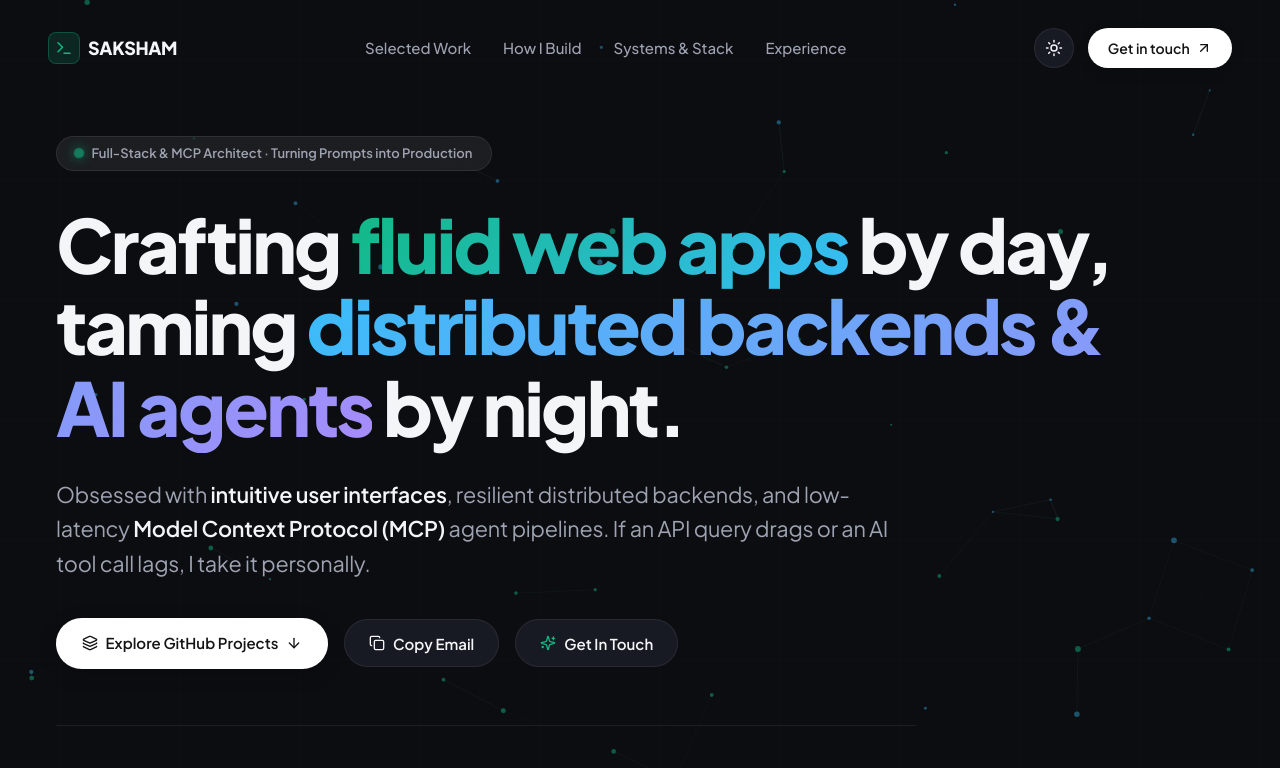
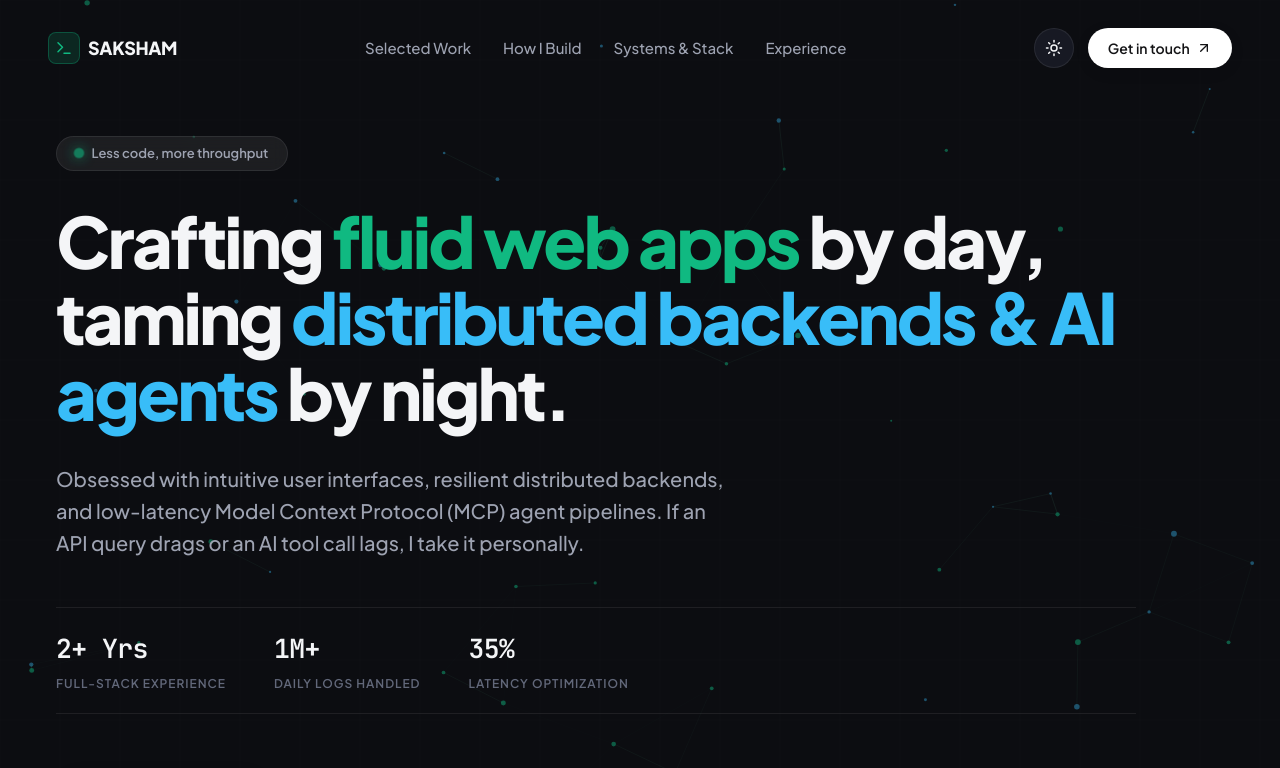
Before and after one commit to Saksham1411/my-portfolio, a React (Vite) app: page / in a window 1280 px wide. Shown: the top 768 px of the page. Built offline with nearby package versions, Linux system fonts and the light colour scheme.

Commit message:
feat: update update update

```diff
--- a/src/components/Footer.tsx
+++ b/src/components/Footer.tsx
@@ -202,7 +202,7 @@ export const Footer: React.FC = () => {
           <RightLinks>
             <TimePill>
               <Clock size={13} color="#10B981" />
-              <span>Fazilka, India (IST): {indiaTime || 'Loading...'}</span>
+              <span>Gurugram, India (IST): {indiaTime || 'Loading...'}</span>
             </TimePill>
 
             <SocialRow>
--- a/src/components/Hero.tsx
+++ b/src/components/Hero.tsx
@@ -1,8 +1,8 @@
-import React, { useState } from 'react';
+import React, { useState, useEffect } from 'react';
 import styled, { keyframes } from 'styled-components';
 import { RESUME_DATA } from '../data/resumeData';
 import { HeroCanvas } from './HeroCanvas';
-import { ArrowDown, Copy, Check, Sparkles, Layers } from 'lucide-react';
+import { ArrowDown, Copy, Check, Sparkles } from 'lucide-react';
 
 const slideUp = keyframes`
   0% {
@@ -25,6 +25,29 @@ const pulse = keyframes`
     opacity: 0.6;
   }
 `;
+
+const pillFadeIn = keyframes`
+  0% {
+    opacity: 0;
+    transform: translateY(4px);
+  }
+  100% {
+    opacity: 1;
+    transform: translateY(0);
+  }
+`;
+
+const PUNCHY_PHRASES = [
+  'Latency is my personal enemy',
+  '99.99% uptime · 100% intentional',
+  'Scaled to millions, tuned for milliseconds',
+  'Breaking monoliths · Slashing cloud bills',
+  'Tested in production · Survived with style',
+  'Less code, more throughput',
+  'Built to scale, engineered to flex',
+  'Zero downtime, zero excuses',
+  'Turning complex distributed chaos into clean APIs',
+];
 
 const HeroSection = styled.section`
   position: relative;
@@ -81,152 +104,160 @@ const StatusDot = styled.span`
   animation: ${pulse} 2s infinite ease-in-out;
 `;
 
+const DynamicPillText = styled.span`
+  display: inline-block;
+  animation: ${pillFadeIn} 0.45s cubic-bezier(0.16, 1, 0.3, 1);
+`;
+
 const TitleClip = styled.div`
   overflow: hidden;
-  margin-bottom: 0.4rem;
 `;
 
 const HeroHed = styled.h1`
-  font-size: clamp(1.85rem, 5.8vw, 4.8rem);
-  font-weight: 800;
-  line-height: 1.1;
-  letter-spacing: -0.035em;
+  font-size: clamp(2.4rem, 5.5vw, 4.75rem);
+  font-weight: 900;
+  letter-spacing: -0.04em;
+  line-height: 1.08;
   color: ${({ theme }) => theme.textPrimary};
   margin-bottom: 1.5rem;
-  overflow-wrap: break-word;
-  word-break: break-word;
 
   .word-inner {
     display: inline-block;
-    animation: ${slideUp} 0.85s cubic-bezier(0.16, 1, 0.3, 1) forwards;
+    animation: ${slideUp} 0.9s cubic-bezier(0.16, 1, 0.3, 1) both;
   }
 
   .accent-highlight {
-    background: linear-gradient(135deg, ${({ theme }) => theme.accentEmerald}, ${({ theme }) => theme.accentCyan});
-    -webkit-background-clip: text;
-    -webkit-text-fill-color: transparent;
+    color: ${({ theme }) => theme.accentEmerald};
   }
 
   .accent-highlight-alt {
-    background: linear-gradient(135deg, ${({ theme }) => theme.accentCyan}, ${({ theme }) => theme.accentViolet});
-    -webkit-background-clip: text;
-    -webkit-text-fill-color: transparent;
+    color: ${({ theme }) => theme.accentCyan};
+  }
+
+  @media (min-width: 768px) {
+    margin-bottom: 2rem;
   }
 `;
 
-const HeroSub = styled.p`
-  font-size: clamp(0.95rem, 2.2vw, 1.35rem);
+const SubText = styled.p`
+  font-size: clamp(1rem, 2vw, 1.25rem);
   line-height: 1.6;
   color: ${({ theme }) => theme.textSecondary};
-  max-width: 860px;
+  max-width: 680px;
   margin-bottom: 2.25rem;
-  letter-spacing: -0.01em;
+  font-weight: 450;
 
-  strong {
+  @media (min-width: 768px) {
+    margin-bottom: 3rem;
+  }
+`;
+
+const ProofStrip = styled.div`
+  display: flex;
+  flex-wrap: wrap;
+  gap: 1.25rem 2.25rem;
+  margin-bottom: 2.5rem;
+  padding: 1.25rem 0;
+  border-top: 1px solid ${({ theme }) => theme.borderSubtle};
+  border-bottom: 1px solid ${({ theme }) => theme.borderSubtle};
+
+  @media (min-width: 768px) {
+    margin-bottom: 3.5rem;
+    gap: 2rem 3rem;
+  }
+`;
+
+const ProofItem = styled.div`
+  display: flex;
+  flex-direction: column;
+  gap: 0.25rem;
+`;
+
+const ProofValue = styled.span`
+  font-family: 'JetBrains Mono', monospace;
+  font-size: clamp(1.25rem, 2.5vw, 1.65rem);
+  font-weight: 800;
   color: ${({ theme }) => theme.textPrimary};
+  letter-spacing: -0.02em;
+`;
+
+const ProofLabel = styled.span`
+  font-size: 0.75rem;
   font-weight: 600;
-  }
+  text-transform: uppercase;
+  letter-spacing: 0.08em;
+  color: ${({ theme }) => theme.textMuted};
 `;
 
 const ActionRow = styled.div`
   display: flex;
-  flex-direction: column;
-  gap: 0.75rem;
-  margin-bottom: 2.75rem;
-
-  @media (min-width: 540px) {
-    flex-direction: row;
   flex-wrap: wrap;
   align-items: center;
   gap: 1rem;
-    margin-bottom: 3.5rem;
-  }
 `;
 
 const PrimaryButton = styled.a`
   display: inline-flex;
   align-items: center;
-  justify-content: center;
-  gap: 0.5rem;
-  padding: 0.85rem 1.6rem;
+  gap: 0.6rem;
+  padding: 0.85rem 1.65rem;
   border-radius: 999px;
-  font-size: 0.9375rem;
-  font-weight: 600;
-  background: ${({ theme }) => (theme.mode === 'dark' ? '#FFFFFF' : '#141416')};
-  color: ${({ theme }) => (theme.mode === 'dark' ? '#141416' : '#FFFFFF')};
+  background: ${({ theme }) => (theme.mode === 'dark' ? '#FFFFFF' : '#0B0C10')};
+  color: ${({ theme }) => (theme.mode === 'dark' ? '#08090D' : '#FFFFFF')};
+  font-weight: 700;
+  font-size: 0.875rem;
+  letter-spacing: -0.01em;
+  text-decoration: none;
+  box-shadow: 0 4px 14px rgba(0, 0, 0, 0.15);
   transition: all 0.25s cubic-bezier(0.16, 1, 0.3, 1);
-  box-shadow: 0 6px 20px rgba(0, 0, 0, 0.15);
-  width: 100%;
-
-  @media (min-width: 540px) {
-    width: auto;
-  }
 
   &:hover {
     transform: translateY(-2px);
-    box-shadow: 0 10px 28px rgba(0, 0, 0, 0.25);
+    box-shadow: 0 8px 24px rgba(0, 0, 0, 0.25);
   }
 `;
 
 const SecondaryButton = styled.button`
   display: inline-flex;
   align-items: center;
-  justify-content: center;
-  gap: 0.5rem;
-  padding: 0.85rem 1.5rem;
+  gap: 0.6rem;
+  padding: 0.85rem 1.4rem;
   border-radius: 999px;
-  font-size: 0.9375rem;
-  font-weight: 600;
   background: ${({ theme }) => theme.bgCard};
   border: 1px solid ${({ theme }) => theme.borderSubtle};
   color: ${({ theme }) => theme.textPrimary};
-  transition: all 0.25s ease;
-  width: 100%;
+  font-weight: 600;
+  font-size: 0.875rem;
+  letter-spacing: -0.01em;
+  cursor: pointer;
+  transition: all 0.25s cubic-bezier(0.16, 1, 0.3, 1);
 
-  @media (min-width: 540px) {
-    width: auto;
+  &:hover {
+    border-color: ${({ theme }) => theme.borderHover};
+    transform: translateY(-2px);
   }
+`;
+
+const EmailCopyBadge = styled.button<{ $copied: boolean }>`
+  display: inline-flex;
+  align-items: center;
+  gap: 0.45rem;
+  padding: 0.85rem 1.25rem;
+  border-radius: 999px;
+  background: transparent;
+  border: 1px solid
+    ${({ $copied, theme }) => ($copied ? theme.accentEmerald : theme.borderSubtle)};
+  color: ${({ $copied, theme }) => ($copied ? theme.accentEmerald : theme.textSecondary)};
+  font-family: 'JetBrains Mono', monospace;
+  font-size: 0.78rem;
+  font-weight: 500;
+  cursor: pointer;
+  transition: all 0.2s ease;
 
   &:hover {
     border-color: ${({ theme }) => theme.accentEmerald};
-    transform: translateY(-2px);
-    background: ${({ theme }) => theme.bgCardHover};
+    color: ${({ theme }) => theme.textPrimary};
   }
-`;
-
-const MetricGrid = styled.div`
-  display: grid;
-  grid-template-columns: repeat(2, 1fr);
-  gap: 1rem;
-  max-width: 860px;
-  padding-top: 1.75rem;
-  border-top: 1px solid ${({ theme }) => theme.borderSubtle};
-
-  @media (min-width: 640px) {
-    grid-template-columns: repeat(4, 1fr);
-    gap: 1.25rem;
-    padding-top: 2rem;
-  }
-`;
-
-const MetricCard = styled.div`
-  display: flex;
-  flex-direction: column;
-  gap: 0.25rem;
-`;
-
-const MetricVal = styled.span`
-  font-size: clamp(1.25rem, 3.2vw, 1.85rem);
-  font-weight: 800;
-  letter-spacing: -0.02em;
-  color: ${({ theme }) => theme.textPrimary};
-  font-family: 'JetBrains Mono', monospace;
-`;
-
-const MetricLabel = styled.span`
-  font-size: 0.75rem;
-  color: ${({ theme }) => theme.textMuted};
-  font-weight: 500;
 
   @media (min-width: 480px) {
     font-size: 0.8125rem;
@@ -235,6 +266,19 @@ const MetricLabel = styled.span`
 
 export const Hero: React.FC<{ onOpenContact: () => void }> = ({ onOpenContact }) => {
   const [copied, setCopied] = useState(false);
+  // Initialize with a random index on reload so it starts on a different phrase every visit
+  const [phraseIndex, setPhraseIndex] = useState(() =>
+    Math.floor(Math.random() * PUNCHY_PHRASES.length)
+  );
+
+  // Automatically rotates every 5 minutes (300,000 ms) while on the page
+  useEffect(() => {
+    const interval = setInterval(() => {
+      setPhraseIndex((prev) => (prev + 1) % PUNCHY_PHRASES.length);
+    }, 5 * 60 * 1000);
+
+    return () => clearInterval(interval);
+  }, []);
 
   const handleCopyEmail = () => {
     navigator.clipboard.writeText(RESUME_DATA.email);
@@ -249,7 +293,9 @@ export const Hero: React.FC<{ onOpenContact: () => void }> = ({ onOpenContact })
         <HeroContent>
           <StatusPill>
             <StatusDot />
-              <span>Full-Stack & MCP Architect · Turning Prompts into Production</span>
+            <DynamicPillText key={phraseIndex}>
+              {PUNCHY_PHRASES[phraseIndex]}
+            </DynamicPillText>
           </StatusPill>
 
           <TitleClip>
@@ -264,47 +310,46 @@ export const Hero: React.FC<{ onOpenContact: () => void }> = ({ onOpenContact })
             </HeroHed>
           </TitleClip>
 
-          <HeroSub>
-            Obsessed with <strong>intuitive user interfaces</strong>, resilient distributed backends, and low-latency{' '}
-            <strong>Model Context Protocol (MCP)</strong> agent pipelines. If an API query drags or an AI tool call lags, I take it personally.
-          </HeroSub>
+          <SubText>
+            Obsessed with intuitive user interfaces, resilient distributed backends, and low-latency Model Context Protocol (MCP) agent pipelines. If an API query drags or an AI tool call lags, I take it personally.
+          </SubText>
+
+          <ProofStrip>
+            <ProofItem>
+              <ProofValue>2+ Yrs</ProofValue>
+              <ProofLabel>Full-Stack Experience</ProofLabel>
+            </ProofItem>
+            <ProofItem>
+              <ProofValue>1M+</ProofValue>
+              <ProofLabel>Daily Logs Handled</ProofLabel>
+            </ProofItem>
+            <ProofItem>
+              <ProofValue>35%</ProofValue>
+              <ProofLabel>Latency Optimization</ProofLabel>
+            </ProofItem>
+          </ProofStrip>
 
           <ActionRow>
             <PrimaryButton href="#work" data-cursor="View Projects">
-              <Layers size={16} />
-              <span>Explore GitHub Projects</span>
-              <ArrowDown size={16} />
+              <span>View Selected Work</span>
+              <ArrowDown size={15} />
             </PrimaryButton>
 
-            <SecondaryButton onClick={handleCopyEmail} data-cursor="Copy Email">
-              {copied ? <Check size={16} color="#10B981" /> : <Copy size={16} />}
-              <span>{copied ? 'Copied to clipboard!' : 'Copy Email'}</span>
+            <SecondaryButton onClick={onOpenContact} data-cursor="Get in touch">
+              <Sparkles size={15} />
+              <span>Get in Touch</span>
             </SecondaryButton>
 
-            <SecondaryButton onClick={onOpenContact} data-cursor="Connect">
-              <Sparkles size={16} color="#10B981" />
-              <span>Get In Touch</span>
-            </SecondaryButton>
+            <EmailCopyBadge
+              onClick={handleCopyEmail}
+              $copied={copied}
+              data-cursor="Copy Email"
+              title="Click to copy email address"
+            >
+              {copied ? <Check size={14} /> : <Copy size={14} />}
+              <span>{copied ? 'Copied to clipboard' : RESUME_DATA.email}</span>
+            </EmailCopyBadge>
           </ActionRow>
-
-          <MetricGrid>
-            <MetricCard>
-              <MetricVal>2+ Yrs</MetricVal>
-              <MetricLabel>Full-Stack Experience</MetricLabel>
-            </MetricCard>
-            <MetricCard>
-              <MetricVal>1M+</MetricVal>
-              <MetricLabel>Daily Operational Logs</MetricLabel>
-            </MetricCard>
-            <MetricCard>
-              <MetricVal>35%</MetricVal>
-              <MetricLabel>Latency Optimization</MetricLabel>
-            </MetricCard>
-            <MetricCard>
-              <MetricVal>50+</MetricVal>
-              <MetricLabel>Devs on MCP Gateway</MetricLabel>
-            </MetricCard>
-          </MetricGrid>
         </HeroContent>
       </div>
     </HeroSection>
--- a/src/components/SkillMatrix.tsx
+++ b/src/components/SkillMatrix.tsx
@@ -15,11 +15,15 @@ const softLandingGlow = keyframes`
   }
 `;
 
-/* Pinned Scroll Stage with calibrated height */
+/* Pinned Scroll Stage with extended scroll time */
 const ScrollStage = styled.section`
-  height: 170vh;
+  height: 270vh;
   position: relative;
   border-bottom: 1px solid ${({ theme }) => theme.borderSubtle};
+
+  @media (min-width: 768px) {
+    height: 300vh;
+  }
 `;
 
 const StickyViewport = styled.div`
--- a/src/data/resumeData.ts
+++ b/src/data/resumeData.ts
@@ -43,7 +43,7 @@ export const RESUME_DATA = {
   name: 'SAKSHAM',
   role: 'Full-Stack Software Engineer',
   specialization: 'Distributed Systems, High-Scale Microservices & Platform Infrastructure',
-  location: 'Fazilka, Punjab, India',
+  location: 'Gurugram, India',
   email: 'saksham.gupta1411@gmail.com',
   github: 'https://github.com/Saksham1411',
   linkedin: 'https://linkedin.com/in/saksham1411',
@@ -62,9 +62,8 @@ export const RESUME_DATA = {
   stats: [
     { label: 'Daily Logs Handled', value: '1M+' },
     { label: 'Latency Optimization', value: '35%' },
-    { label: 'Internal Devs on MCP Gateway', value: '50+' },
+    { label: 'Microservices Migrated', value: '8+' },
     { label: 'Academic CGPA', value: '9.70' },
-    { label: 'Production Microservices', value: '8+' },
     { label: 'Automated Test Suites', value: '120+' },
   ],
 
```
Also changed, not shown: src/components/ContactSection.tsx (+95 -139 lines). Lines whose indentation alone changed are shown as unchanged.
